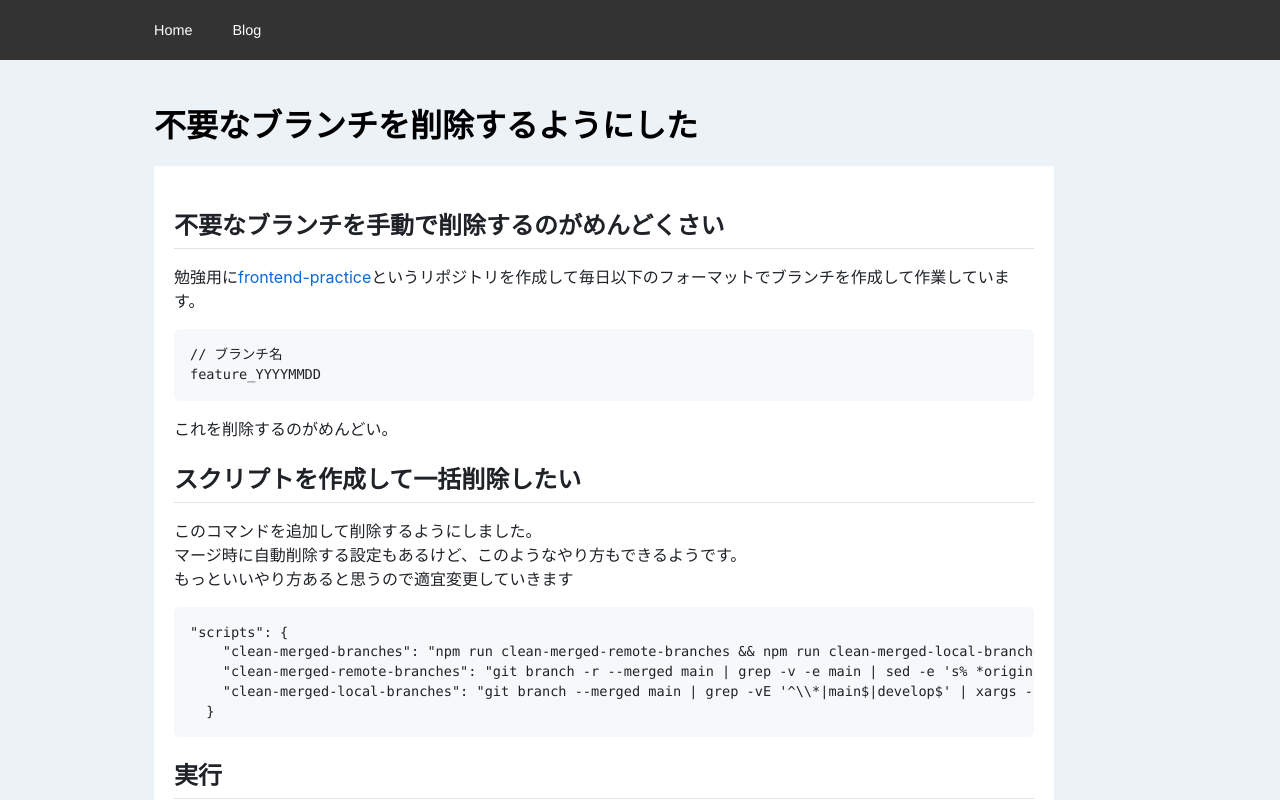
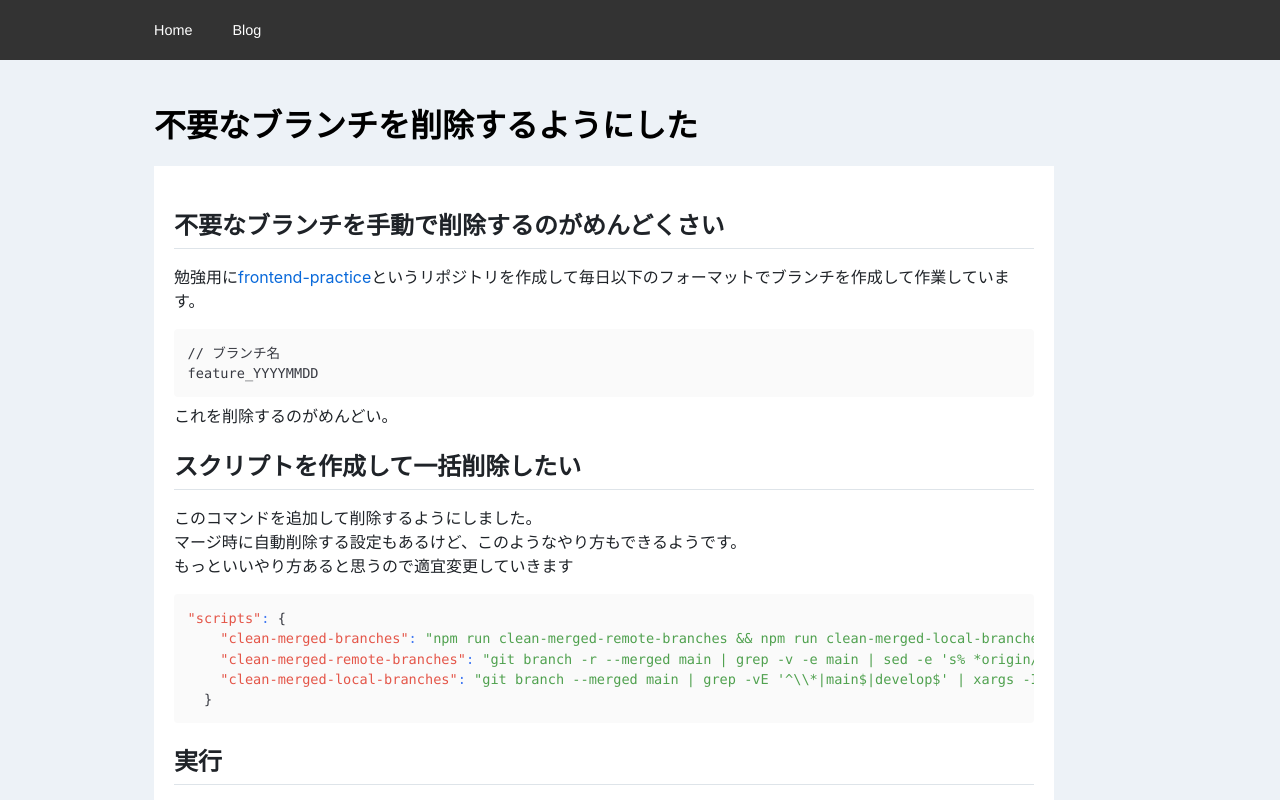
Before and after one commit to yuunull/yuunull.github.io, a Next.js app: page /blogs/2024/001_delete_unnecessary_branches in a window 1280 px wide. Shown: the top 800 px of the page. Built offline with nearby package versions, Linux system fonts and the light colour scheme.

Commit message:
feat:コードハイライト対応

```diff
--- /dev/null
+++ b/components/blogs/CodeBlock.tsx
@@ -0,0 +1,30 @@
+import React from "react";
+import type { ClassAttributes, HTMLAttributes } from "react";
+import { Prism as SyntaxHighlighter } from "react-syntax-highlighter";
+import { oneLight } from "react-syntax-highlighter/dist/cjs/styles/prism";
+import type { ExtraProps } from "react-markdown";
+
+export const CodeBlock = ({
+  children,
+  ...props
+}: ClassAttributes<HTMLPreElement> &
+  HTMLAttributes<HTMLPreElement> &
+  ExtraProps) => {
+  if (!children || typeof children !== "object") {
+    return <code {...props}>{children}</code>;
+  }
+  const childType = "type" in children ? children.type : "";
+  if (childType !== "code") {
+    return <code {...props}>{children}</code>;
+  }
+
+  const childProps = "props" in children ? children.props : {};
+  const { className, children: code } = childProps;
+  const language = className?.replace("language-", "");
+
+  return (
+    <SyntaxHighlighter language={language} style={oneLight}>
+      {String(code).replace(/\n$/, "")}
+    </SyntaxHighlighter>
+  );
+};
--- a/package.json
+++ b/package.json
@@ -17,13 +17,14 @@
     "react": "^18",
     "react-dom": "^18",
     "react-markdown": "^9.0.1",
-    "rehype-highlight": "^7.0.0",
+    "react-syntax-highlighter": "^15.5.0",
     "remark-gfm": "^4.0.0"
   },
   "devDependencies": {
     "@types/node": "^20",
     "@types/react": "^18",
     "@types/react-dom": "^18",
+    "@types/react-syntax-highlighter": "^15.5.13",
     "eslint": "^8",
     "eslint-config-next": "14.2.3",
     "husky": "^9.0.11",
--- a/src/pages/blogs/[year]/[slug].tsx
+++ b/src/pages/blogs/[year]/[slug].tsx
@@ -1,12 +1,13 @@
+import React from "react";
 import fs from "fs";
 import path from "path";
 import matter from "gray-matter";
 import { GetStaticPropsContext } from "next";
 import Markdown from "react-markdown";
 import remarkGfm from "remark-gfm";
-import rehypeHighlight from "rehype-highlight";
 import { BlogMeta } from "..";
 import "github-markdown-css/github-markdown-light.css";
+import { CodeBlock } from "../../../../components/blogs/CodeBlock";
 
 type BlogContents = {
   content: string;
@@ -52,7 +53,12 @@ export default function Post({ frontMatter, content }: BlogContents) {
     <div className="wrapper">
       <h1 className="blog-title">{frontMatter.title}</h1>
       <article className="markdown-body">
-        <Markdown rehypePlugins={[rehypeHighlight]} remarkPlugins={[remarkGfm]}>
+        <Markdown
+          remarkPlugins={[remarkGfm]}
+          components={{
+            pre: CodeBlock,
+          }}
+        >
           {content}
         </Markdown>
       </article>
```
Also changed, not shown: 1 other file (tests, documents, lock files or other folders).
